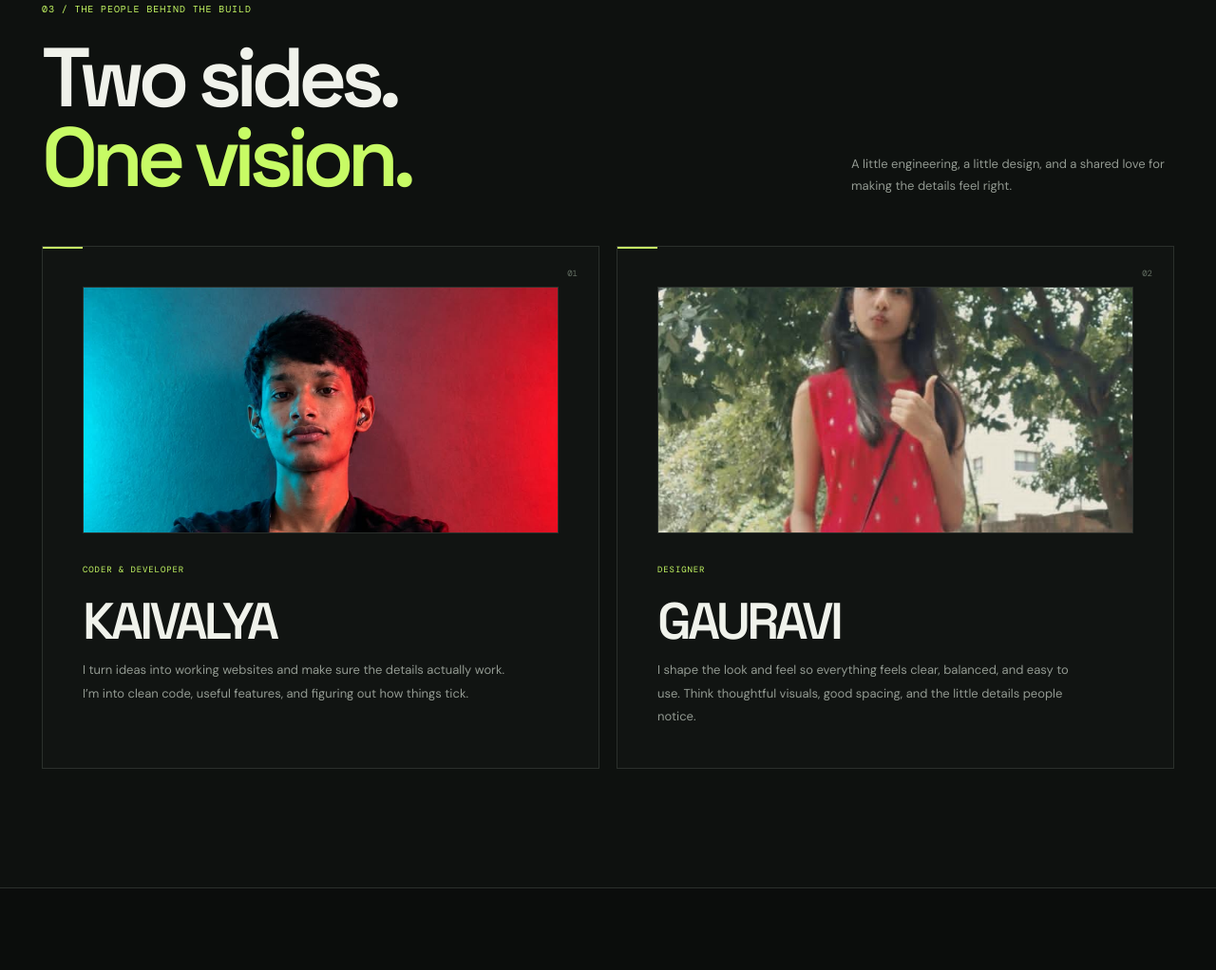
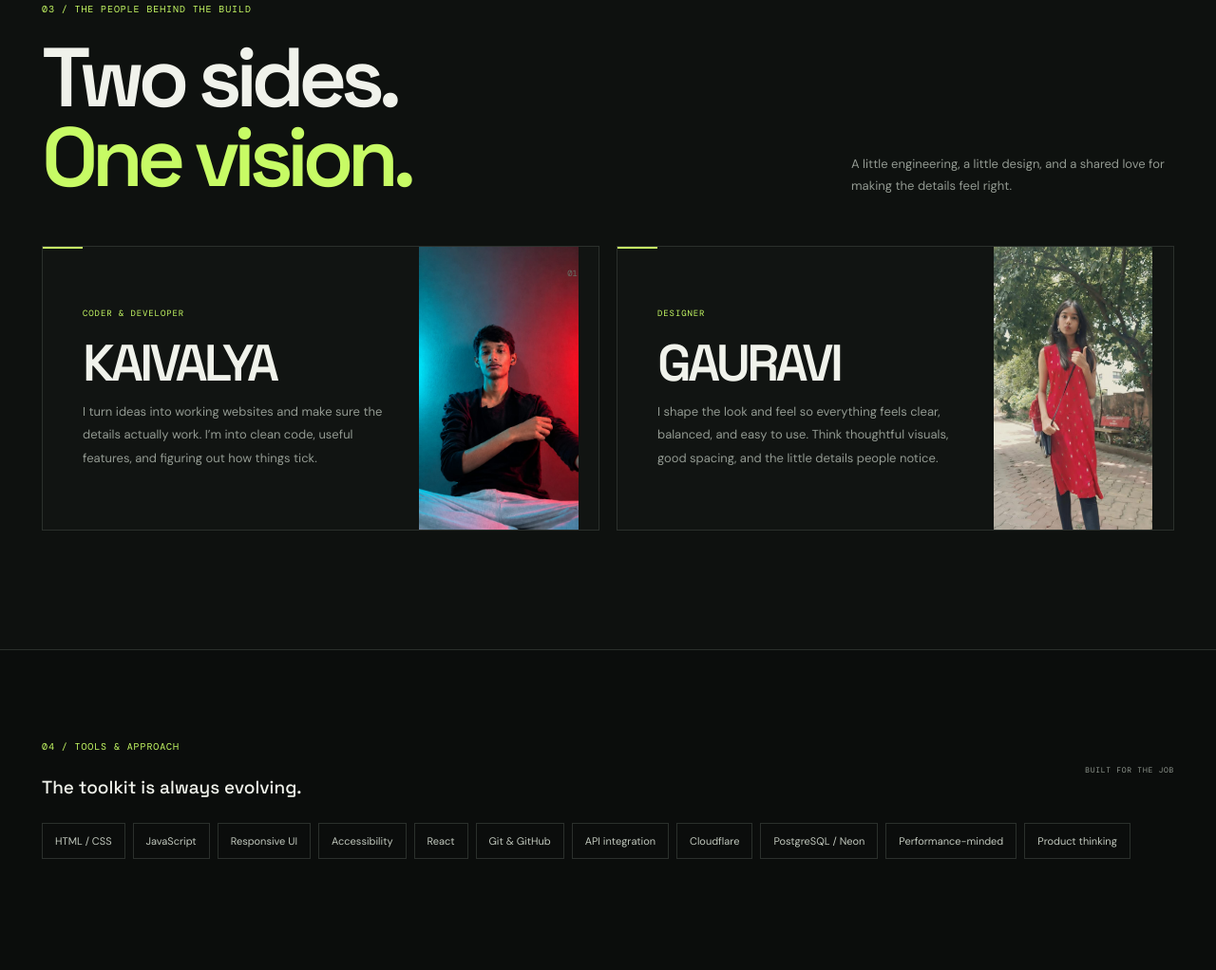
Before and after one commit to kaivalyajoshi20/my-portfoilo, a website: page index.html in a window 1280 px wide. Shown: the part 2585-3607 px from the top of the page at 95% size. Drawn offline with nearby package versions, Linux system fonts and the light colour scheme; no server answers.

Commit message:
Place team portraits vertically on right side of cards

```diff
--- a/index.html
+++ b/index.html
@@ -23,8 +23,8 @@
 
 /* Scroll-led portrait reveal + small team section */
 .portrait-image{opacity:0;transition:opacity .9s ease,filter .9s ease;filter:saturate(.82)}.portrait-image.photo-visible{opacity:1;filter:saturate(1)}
-.team-section{background:#0e110f;border-block:1px solid var(--line)}.team-grid{display:grid;grid-template-columns:1fr 1fr;gap:18px}.team-card{border:1px solid var(--line);background:var(--panel);padding:clamp(22px,4vw,42px);position:relative;min-height:245px}.team-card:before{content:"";position:absolute;top:0;left:0;width:42px;height:2px;background:var(--lime)}.team-photo{width:100%;height:260px;display:block;object-fit:cover;object-position:center 35%;margin:0 0 25px;border:1px solid var(--line);background:#171b18}.team-card{overflow:hidden}.team-role{font:9px var(--mono);letter-spacing:.1em;text-transform:uppercase;color:var(--lime)}.team-name{font:600 clamp(32px,5vw,54px)/1 var(--display);letter-spacing:-.07em;margin:20px 0 12px}.team-description{font-size:13px;line-height:1.85;color:var(--muted);max-width:460px;margin:0}.team-index{position:absolute;right:22px;top:22px;font:9px var(--mono);color:#657064}
-@media(max-width:640px){.team-grid{grid-template-columns:1fr}.team-card{min-height:0}.portrait-image{transition-duration:.7s}}
+.team-section{background:#0e110f;border-block:1px solid var(--line)}.team-grid{display:grid;grid-template-columns:1fr 1fr;gap:18px}.team-card{border:1px solid var(--line);background:var(--panel);padding:clamp(22px,4vw,42px);padding-right:36%;position:relative;min-height:300px;display:flex;flex-direction:column;align-items:flex-start;justify-content:center}.team-card:before{content:"";position:absolute;top:0;left:0;width:42px;height:2px;background:var(--lime)}.team-photo{position:absolute;right:0;bottom:0;width:36%;height:100%;display:block;object-fit:contain;object-position:center bottom;margin:0;border:0;background:transparent;z-index:1}.team-card{overflow:hidden}.team-role{font:9px var(--mono);letter-spacing:.1em;text-transform:uppercase;color:var(--lime);position:relative;z-index:2}.team-name{font:600 clamp(32px,5vw,54px)/1 var(--display);letter-spacing:-.07em;margin:20px 0 12px;position:relative;z-index:2}.team-description{font-size:13px;line-height:1.85;color:var(--muted);max-width:460px;margin:0;position:relative;z-index:2}.team-index{position:absolute;right:22px;top:22px;font:9px var(--mono);color:#657064;z-index:2}
+@media(max-width:640px){.team-grid{grid-template-columns:1fr}.team-card{min-height:280px;padding:24px;padding-right:39%}.team-photo{width:39%;height:100%;object-fit:contain;object-position:center bottom}.team-name{font-size:clamp(29px,8vw,42px)}.team-description{font-size:11px;line-height:1.65}.portrait-image{transition-duration:.7s}}
 @keyframes catBounce{0%,100%{transform:translateY(0) rotate(-8deg)}50%{transform:translateY(-22px) rotate(8deg)}}@keyframes catTrack{0%{transform:scaleY(.5);opacity:.4}100%{transform:scaleY(1);opacity:1}}.cat-dance{display:flex;align-items:center;justify-content:center;min-width:180px}.cat-loader{display:flex;flex-direction:column;align-items:center;gap:18px}.cat-face{font-size:clamp(72px,10vw,120px);display:block;animation:catBounce .65s ease-in-out infinite}.cat-track{display:flex;gap:7px}.cat-track i{display:block;width:6px;height:6px;border-radius:50%;background:var(--lime);animation:catTrack .5s ease-in-out infinite alternate}.cat-track i:nth-child(2){animation-delay:.15s}.cat-track i:nth-child(3){animation-delay:.3s}@media(prefers-reduced-motion:reduce){.cat-face,.cat-track i{animation:none}}\n</style>
 </head>
 <body>
```
